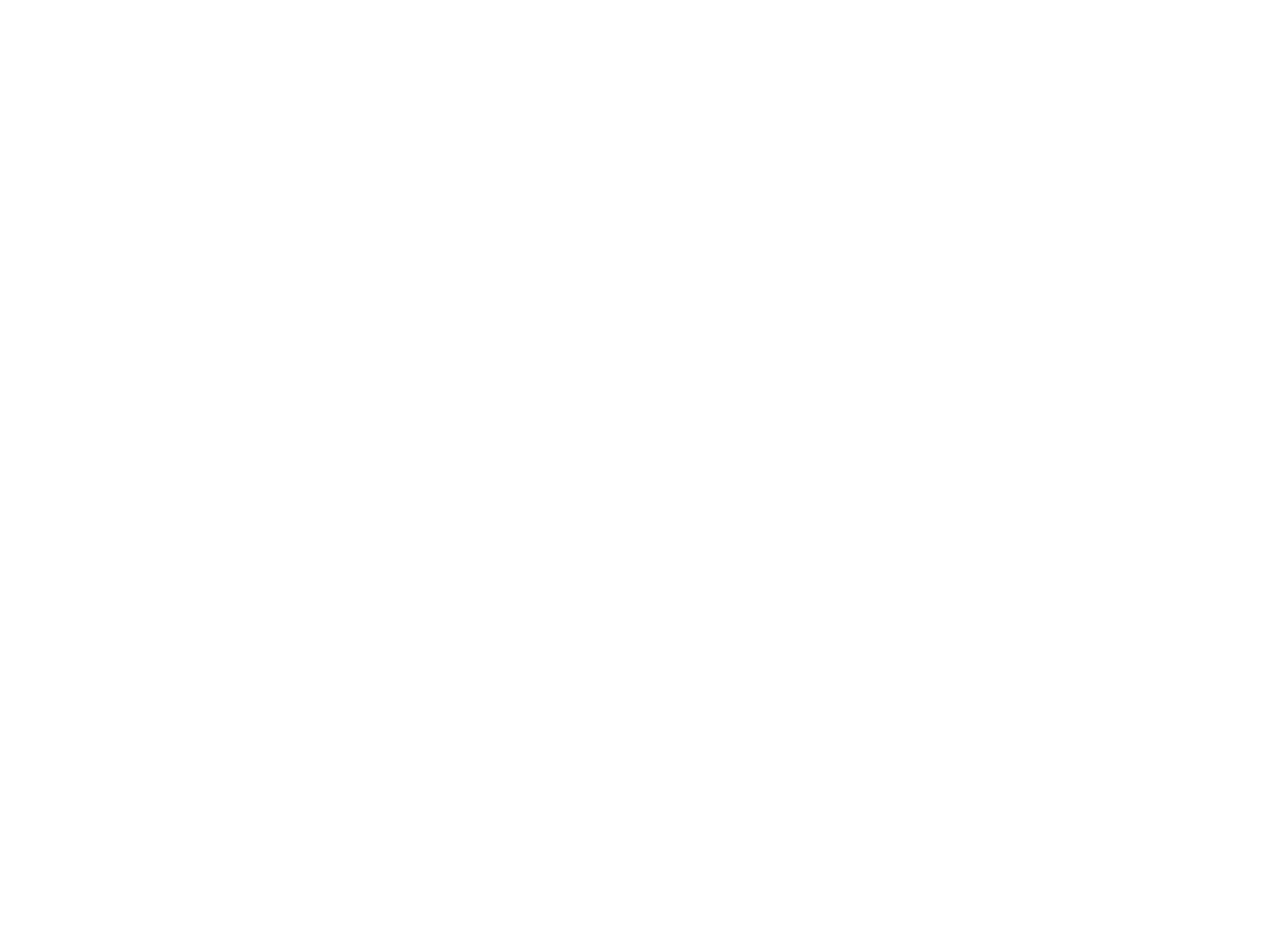
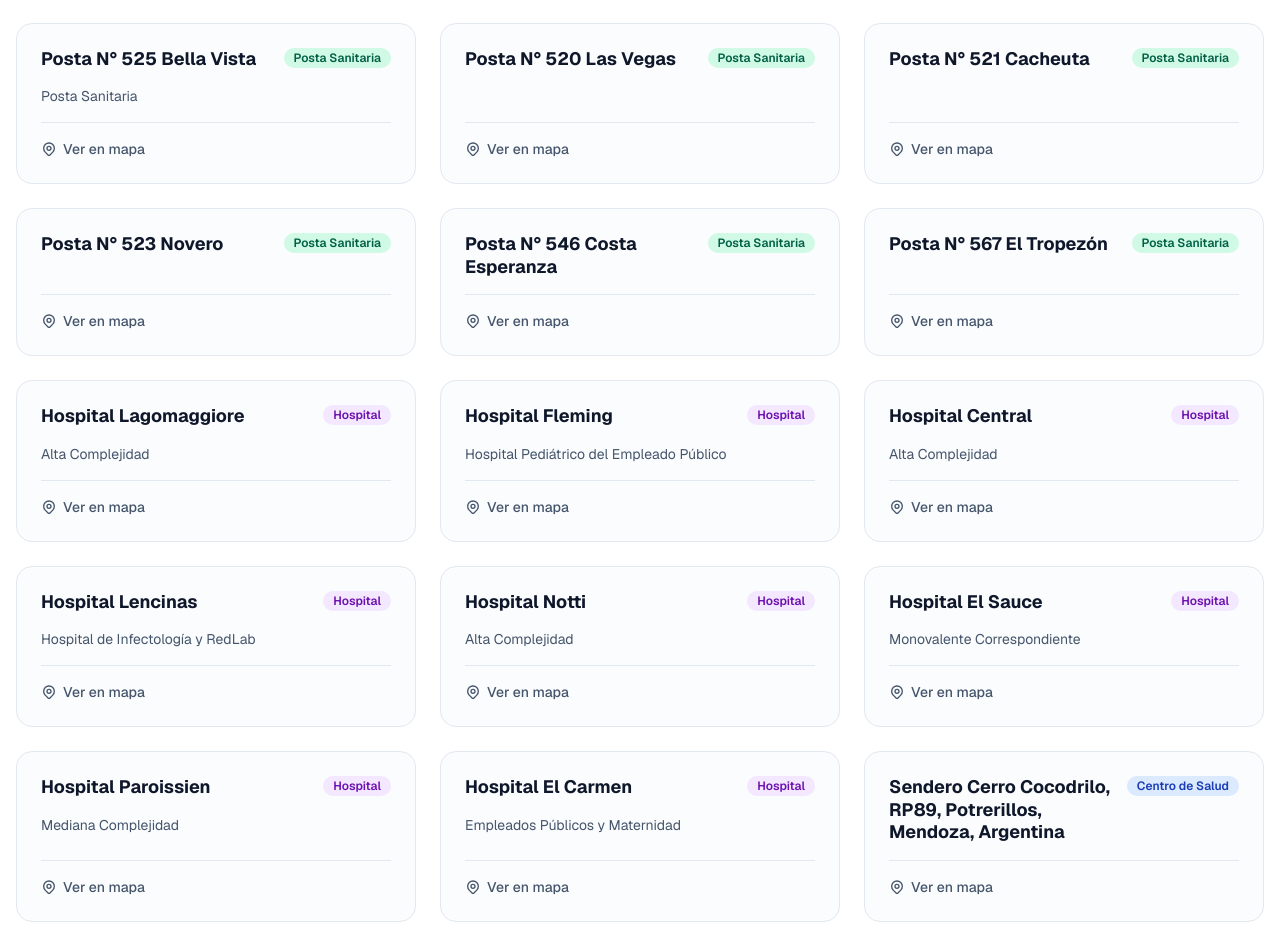
Before and after one commit to areasanitariaLDC/area-sanitaria-lujan, a Next.js app: page / in a window 1280 px wide. Shown: the part 1869-2797 px from the top of the page. Before the commit the page ends 1529 px from the top, so only its background shows below. Built offline with nearby package versions, Linux system fonts and the light colour scheme.

Commit message:
feat: Add real health centers data from Google Maps

```diff
--- /dev/null
+++ b/parse_kml.js
@@ -0,0 +1,49 @@
+const fs = require('fs');
+
+async function parse() {
+  const res = await fetch('https://www.google.com/maps/d/kml?mid=1tFDDOe8sAZwnwMJhdnLG7XO1zH_xO_8&forcekml=1');
+  const data = await res.text();
+
+  const placemarkRegex = /<Placemark>([\s\S]*?)<\/Placemark>/g;
+  let match;
+  const results = [];
+
+  while ((match = placemarkRegex.exec(data)) !== null) {
+    const content = match[1];
+
+    const nameMatch = content.match(/<name>(?:<!\[CDATA\[)?(.*?)(?:\]\]>)?<\/name>/);
+    const name = nameMatch ? nameMatch[1].trim() : '';
+
+    if (content.includes('<LineString>')) continue;
+
+    const coordMatch = content.match(/<coordinates>\s*(.*?)\s*<\/coordinates>/s);
+    if (!coordMatch) continue;
+
+    const coords = coordMatch[1].trim().split(',');
+    const lng = parseFloat(coords[0]);
+    const lat = parseFloat(coords[1]);
+
+    const descMatch = content.match(/<description>(?:<!\[CDATA\[)?(.*?)(?:\]\]>)?<\/description>/);
+    const description = descMatch ? descMatch[1].trim() : '';
+
+    let type = 'Centro de Salud';
+    if (name.toLowerCase().includes('posta') || description.toLowerCase().includes('posta')) {
+      type = 'Posta Sanitaria';
+    } else if (name.toLowerCase().includes('hospital')) {
+      type = 'Hospital';
+    }
+
+    results.push({
+      name,
+      type,
+      description,
+      lat,
+      lng
+    });
+  }
+
+  fs.writeFileSync('public/centros.json', JSON.stringify(results, null, 2), 'utf8');
+  console.log(`Parsed ${results.length} locations`);
+}
+
+parse();
--- a/src/components/home/Centers.tsx
+++ b/src/components/home/Centers.tsx
@@ -1,3 +1,5 @@
+import centros from '@/data/centros.json';
+
 export default function Centers() {
   return (
     <section id="centros" className="py-20 bg-white">
@@ -10,31 +12,48 @@
             Encontrá tu centro de salud
           </h2>
           <p className="text-lg text-slate-600">
-            Buscá por nombre o localidad. Después abrí el centro para consultar su agenda semanal completa.
+            Buscá por nombre o localidad. Contamos con {centros.length} establecimientos en el departamento.
           </p>
         </div>
 
-        <div className="grid gap-6 md:grid-cols-2 lg:grid-cols-3 max-w-6xl mx-auto">
-          {/* Placeholder for Centers */}
-          {[1, 2, 3].map((i) => (
-            <div key={i} className="border border-slate-200 rounded-2xl p-6 hover:border-blue-300 transition-colors bg-slate-50/50">
-              <div className="flex justify-between items-start mb-4">
-                <h3 className="font-semibold text-lg text-slate-900">
-                  Centro de Salud N.° {30 + i}
+        <div className="grid gap-6 md:grid-cols-2 lg:grid-cols-3 max-w-7xl mx-auto">
+          {centros.map((centro, i) => (
+            <div key={i} className="border border-slate-200 rounded-2xl p-6 hover:border-blue-300 hover:shadow-md transition-all bg-slate-50/50 flex flex-col h-full">
+              <div className="flex justify-between items-start mb-4 gap-2">
+                <h3 className="font-bold text-lg text-slate-900 leading-tight">
+                  {centro.name}
                 </h3>
-                <span className="inline-flex items-center rounded-full bg-blue-50 px-2.5 py-0.5 text-xs font-medium text-blue-700">
-                  Urbano
+                <span className={`inline-flex items-center rounded-full px-2.5 py-0.5 text-xs font-semibold shrink-0 ${
+                  centro.type === 'Hospital'
+                    ? 'bg-purple-100 text-purple-800'
+                    : centro.type === 'Posta Sanitaria'
+                    ? 'bg-emerald-100 text-emerald-800'
+                    : 'bg-blue-100 text-blue-800'
+                }`}>
+                  {centro.type}
                 </span>
               </div>
-              <p className="text-slate-600 text-sm mb-4">
-                Calle Ejemplo 123, Distrito, Luján de Cuyo
-              </p>
-              <button className="text-blue-600 font-medium text-sm flex items-center hover:text-blue-700">
-                Ver agenda
-                <svg xmlns="http://www.w3.org/2000/svg" className="h-4 w-4 ml-1" viewBox="0 0 20 20" fill="currentColor">
-                  <path fillRule="evenodd" d="M7.293 14.707a1 1 0 010-1.414L10.586 10 7.293 6.707a1 1 0 011.414-1.414l4 4a1 1 0 010 1.414l-4 4a1 1 0 01-1.414 0z" clipRule="evenodd" />
-                </svg>
-              </button>
+
+              {centro.description && (
+                <p className="text-slate-600 text-sm mb-4 line-clamp-2">
+                  {centro.description}
+                </p>
+              )}
+
+              <div className="mt-auto pt-4 flex gap-3 border-t border-slate-200">
+                <a
+                  href={`https://www.google.com/maps/search/?api=1&query=${centro.lat},${centro.lng}`}
+                  target="_blank"
+                  rel="noopener noreferrer"
+                  className="text-slate-600 hover:text-blue-600 font-medium text-sm flex items-center transition-colors"
+                >
+                  <svg xmlns="http://www.w3.org/2000/svg" className="h-4 w-4 mr-1.5" fill="none" viewBox="0 0 24 24" stroke="currentColor" strokeWidth={2}>
+                    <path strokeLinecap="round" strokeLinejoin="round" d="M17.657 16.657L13.414 20.9a1.998 1.998 0 01-2.827 0l-4.244-4.243a8 8 0 1111.314 0z" />
+                    <path strokeLinecap="round" strokeLinejoin="round" d="M15 11a3 3 0 11-6 0 3 3 0 016 0z" />
+                  </svg>
+                  Ver en mapa
+                </a>
+              </div>
             </div>
           ))}
         </div>
--- /dev/null
+++ b/src/data/centros.json
@@ -0,0 +1,275 @@
+[
+  {
+    "name": "Centro de Salud N°224 \"Costa Flores\" Perdriel Oeste",
+    "type": "Centro de Salud",
+    "description": "",
+    "lat": -33.0703722,
+    "lng": -68.925056
+  },
+  {
+    "name": "Centro de Salud N° 218 \"Los Alerces\"",
+    "type": "Centro de Salud",
+    "description": "",
+    "lat": -32.9657062,
+    "lng": -68.8324998
+  },
+  {
+    "name": "Centro de Salud N° 217 \"Los Olivos\"",
+    "type": "Centro de Salud",
+    "description": "",
+    "lat": -32.9621427,
+    "lng": -68.843044
+  },
+  {
+    "name": "Centro de Salud Nº 202 Perdriel",
+    "type": "Centro de Salud",
+    "description": "",
+    "lat": -33.0753812,
+    "lng": -68.887573
+  },
+  {
+    "name": "Centro de Salud N° 39 \"Ugarteche\"",
+    "type": "Centro de Salud",
+    "description": "",
+    "lat": -33.2090956,
+    "lng": -68.8836293
+  },
+  {
+    "name": "Centro de Salud Nº 38 \"Carlos Levy\"",
+    "type": "Centro de Salud",
+    "description": "",
+    "lat": -32.9851546,
+    "lng": -68.8806105
+  },
+  {
+    "name": "Centro de Salud N°37 \"Carrizal de Abajo\"",
+    "type": "Centro de Salud",
+    "description": "",
+    "lat": -33.324263,
+    "lng": -68.7564294
+  },
+  {
+    "name": "Centro de Salud N°35 \"Agrelo\"",
+    "type": "Centro de Salud",
+    "description": "",
+    "lat": -33.128213,
+    "lng": -68.890298
+  },
+  {
+    "name": "Centro de Salud N° 34 \"Potrerillos\"",
+    "type": "Centro de Salud",
+    "description": "",
+    "lat": -32.9561958,
+    "lng": -69.1960754
+  },
+  {
+    "name": "Centro de Salud N°33 \"La Colonia\"",
+    "type": "Centro de Salud",
+    "description": "",
+    "lat": -33.1363345,
+    "lng": -68.9191024
+  },
+  {
+    "name": "Centro de Salud Nº 31 \"David Busana\"",
+    "type": "Centro de Salud",
+    "description": "",
+    "lat": -33.0382276,
+    "lng": -68.8882553
+  },
+  {
+    "name": "Centro de Salud N° 003 \"Pablo Casale\"",
+    "type": "Centro de Salud",
+    "description": "",
+    "lat": -32.968734,
+    "lng": -68.8474255
+  },
+  {
+    "name": "Centro de Salud N° 32 Las Compuertas",
+    "type": "Centro de Salud",
+    "description": "",
+    "lat": -33.0355677,
+    "lng": -68.968385
+  },
+  {
+    "name": "Centro de Salud N° 36 Carrizal del Medio",
+    "type": "Centro de Salud",
+    "description": "",
+    "lat": -33.2553408,
+    "lng": -68.8008402
+  },
+  {
+    "name": "Posta Sanitaria Alto Agrelo",
+    "type": "Posta Sanitaria",
+    "description": "Posta Sanitaria",
+    "lat": -33.0956244,
+    "lng": -68.967924
+  },
+  {
+    "name": "Posta N° 525 Bella Vista",
+    "type": "Posta Sanitaria",
+    "description": "Posta Sanitaria",
+    "lat": -33.0586494,
+    "lng": -68.929207
+  },
+  {
+    "name": "Posta N° 520 Las Vegas",
+    "type": "Posta Sanitaria",
+    "description": "",
+    "lat": -33.0151964,
+    "lng": -69.2726282
+  },
+  {
+    "name": "Posta N° 521 Cacheuta",
+    "type": "Posta Sanitaria",
+    "description": "",
+    "lat": -33.0158388,
+    "lng": -69.1175553
+  },
+  {
+    "name": "Posta N° 523 Novero",
+    "type": "Posta Sanitaria",
+    "description": "",
+    "lat": -33.2369393,
+    "lng": -68.9160146
+  },
+  {
+    "name": "Posta N° 546 Costa Esperanza",
+    "type": "Posta Sanitaria",
+    "description": "",
+    "lat": -33.1862128,
+    "lng": -68.9424682
+  },
+  {
+    "name": "Posta N° 567 El Tropezón",
+    "type": "Posta Sanitaria",
+    "description": "",
+    "lat": -33.3070957,
+    "lng": -68.8617647
+  },
+  {
+    "name": "Hospital Lagomaggiore",
+    "type": "Hospital",
+    "description": "Alta Complejidad",
+    "lat": -32.8719632,
+    "lng": -68.863865
+  },
+  {
+    "name": "Hospital Fleming",
+    "type": "Hospital",
+    "description": "Hospital Pediátrico del Empleado Público",
+    "lat": -32.8935849,
+    "lng": -68.8466993
+  },
+  {
+    "name": "Hospital Central",
+    "type": "Hospital",
+    "description": "Alta Complejidad",
+    "lat": -32.8921513,
+    "lng": -68.832884
+  },
+  {
+    "name": "Hospital Lencinas",
+    "type": "Hospital",
+    "description": "Hospital de Infectología y RedLab",
+    "lat": -32.9027921,
+    "lng": -68.8707014
+  },
+  {
+    "name": "Hospital Notti",
+    "type": "Hospital",
+    "description": "Alta Complejidad",
+    "lat": -32.8974464,
+    "lng": -68.8042753
+  },
+  {
+    "name": "Hospital El Sauce",
+    "type": "Hospital",
+    "description": "Monovalente Correspondiente",
+    "lat": -32.8630914,
+    "lng": -68.7448971
+  },
+  {
+    "name": "Hospital Paroissien",
+    "type": "Hospital",
+    "description": "Mediana Complejidad",
+    "lat": -32.9812974,
+    "lng": -68.7830704
+  },
+  {
+    "name": "Hospital El Carmen",
+    "type": "Hospital",
+    "description": "Empleados Públicos y Maternidad",
+    "lat": -32.9273762,
+    "lng": -68.858986
+  },
+  {
+    "name": "Sendero Cerro Cocodrilo, RP89, Potrerillos, Mendoza, Argentina",
+    "type": "Centro de Salud",
+    "description": "",
+    "lat": -32.9556986,
+    "lng": -69.1973836
+  },
+  {
+    "name": "Posta N° 521 Cacheuta",
+    "type": "Posta Sanitaria",
+    "description": "",
+    "lat": -33.0158455,
+    "lng": -69.1175068
+  },
+  {
+    "name": "Hospital Paroissien",
+    "type": "Hospital",
+    "description": "",
+    "lat": -32.9812436,
+    "lng": -68.7833699
+  },
+  {
+    "name": "Centro de Salud N° 34 \"Potrerillos\"",
+    "type": "Centro de Salud",
+    "description": "",
+    "lat": -32.9561465,
+    "lng": -69.1959229
+  },
+  {
+    "name": "Centro de Salud Nº 31 \"David Busana\"",
+    "type": "Centro de Salud",
+    "description": "",
+    "lat": -33.0382824,
+    "lng": -68.8880462
+  },
+  {
+    "name": "Hospital Paroissien",
+    "type": "Hospital",
+    "description": "",
+    "lat": -32.9812436,
+    "lng": -68.7833699
+  },
+  {
+    "name": "Centro de Salud N° 39 \"Ugarteche\"",
+    "type": "Centro de Salud",
+    "description": "",
+    "lat": -33.2090088,
+    "lng": -68.8835892
+  },
+  {
+    "name": "Hospital Paroissien",
+    "type": "Hospital",
+    "description": "",
+    "lat": -32.9812436,
+    "lng": -68.7833699
+  },
+  {
+    "name": "Los Condores 353, Potrerillos, Mendoza, Argentina",
+    "type": "Centro de Salud",
+    "description": "",
+    "lat": -32.95749,
+    "lng": -69.199558
+  },
+  {
+    "name": "Hospital Paroissien",
+    "type": "Hospital",
+    "description": "",
+    "lat": -32.9812436,
+    "lng": -68.7833699
+  }
+]
```
